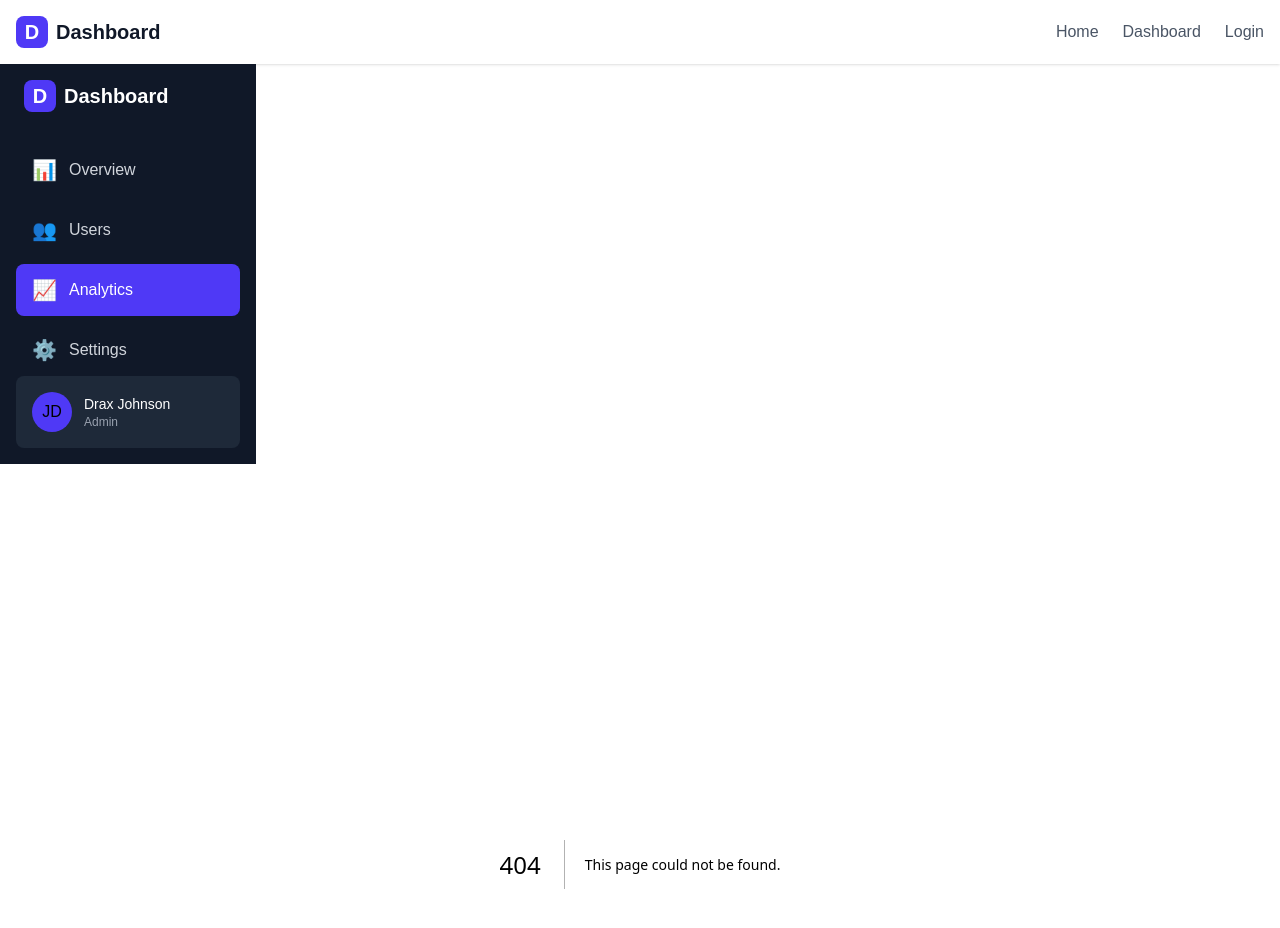
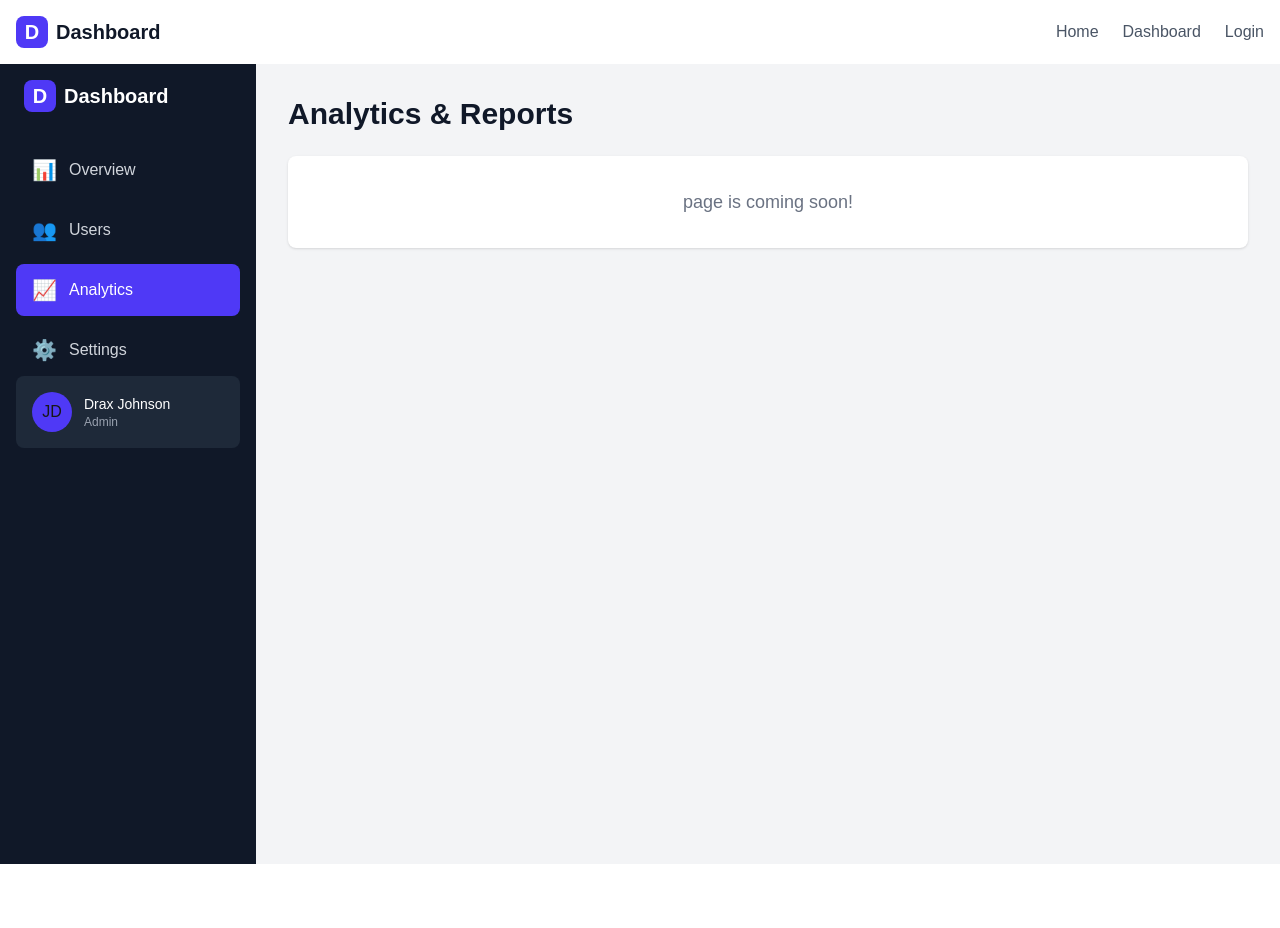
Before and after one commit to sshivanshh2/saas-admin-dashboard, a Next.js app: page /dashboard/analytics in a window 1280 px wide. Before the commit this address had no page. Shown: the top 928 px of the page. After the commit the page ends 864 px from the top, so only its background shows below. Built offline with nearby package versions, Linux system fonts and the light colour scheme.

Commit message:
feat: create dashboard layout with functional sidebar navigation

```diff
--- /dev/null
+++ b/app/dashboard/analytics/page.jsx
@@ -0,0 +1,14 @@
+export default function AnalyticsPage() {
+  return (
+    <div className="p-8">
+      <h1 className="text-3xl font-bold text-gray-900 mb-6">
+        Analytics & Reports
+      </h1>
+      <div className="bg-white rounded-lg shadow p-8 text-center">
+        <p className="text-gray-500 text-lg">
+           page is coming soon!
+        </p>
+      </div>
+    </div>
+  )
+}
--- /dev/null
+++ b/app/dashboard/layout.jsx
@@ -0,0 +1,12 @@
+import Sidebar from "../components/Sidebar"
+
+export default function Layout({children}){
+    return (
+        <div className="flex min-h-screen">
+            <Sidebar/>
+            <main className="flex-1 bg-gray-100 overflow-auto">
+                {children}{/*The content*/}
+            </main>
+        </div>
+    )
+}
--- /dev/null
+++ b/app/dashboard/settings/page.jsx
@@ -0,0 +1,14 @@
+export default function SettingsPage() {
+  return (
+    <div className="p-8">
+      <h1 className="text-3xl font-bold text-gray-900 mb-6">
+        Settings
+      </h1>
+      <div className="bg-white rounded-lg shadow p-8 text-center">
+        <p className="text-gray-500 text-lg">
+          page is coming soon!
+        </p>
+      </div>
+    </div>
+  )
+}
--- /dev/null
+++ b/app/dashboard/users/page.jsx
@@ -0,0 +1,14 @@
+export default function UsersPage() {
+  return (
+    <div className="p-8">
+      <h1 className="text-3xl font-bold text-gray-900 mb-6">
+        User Management
+      </h1>
+      <div className="bg-white rounded-lg shadow p-8 text-center">
+        <p className="text-gray-500 text-lg">
+            page is coming soon!
+        </p>
+      </div>
+    </div>
+  )
+}
--- a/app/layout.js
+++ b/app/layout.js
@@ -22,7 +22,6 @@ export default function RootLayout({ children }) {
     <html lang="en">
       <body className="antialiased">
         <Header/>
-        <Sidebar/>
         {children}
       </body>
     </html>
```
